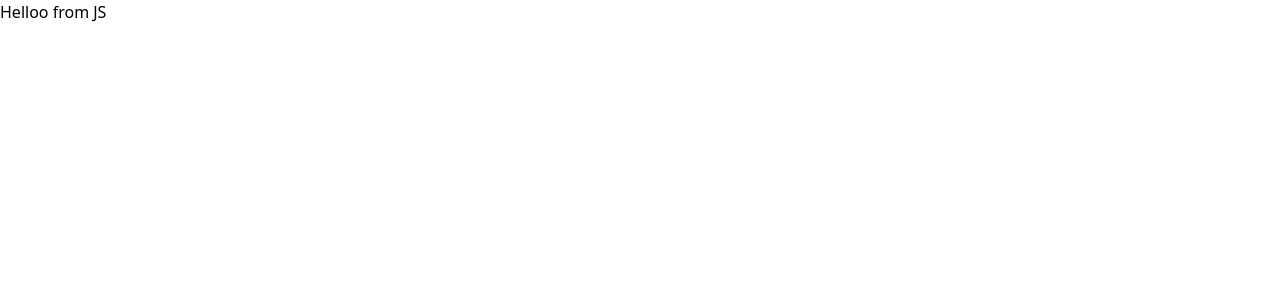
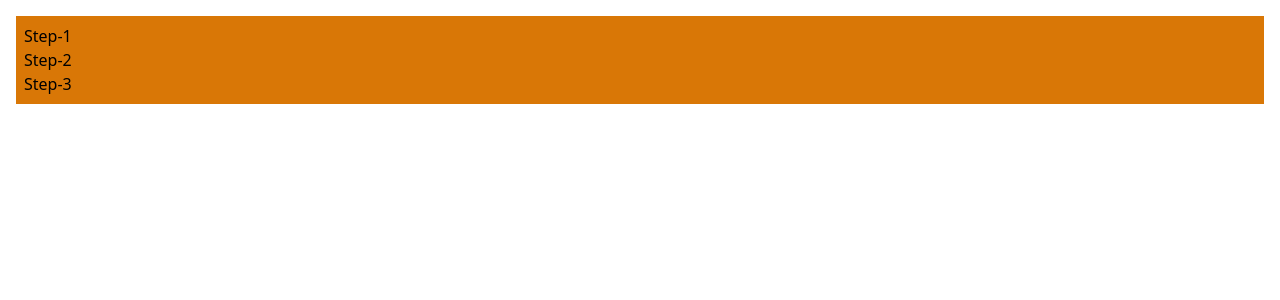
Before and after one commit to KeerthikaReddyP/multistep-form, a React (Create React App) app: page / in a window 1280 px wide. Shown: the top 300 px of the page. Built offline with nearby package versions, Linux system fonts and the light colour scheme.

Commit message:
Defined structure

```diff
--- a/src/App.js
+++ b/src/App.js
@@ -1,8 +1,13 @@
+import Step1 from "./components/Step1";
+import Step2 from "./components/Step2";
+import Step3 from "./components/Step3";
 
 function App() {
   return (
-    <div className="App">
-      Helloo from JS
+    <div className="m-4 p-2 bg-amber-600">
+      <Step1 />
+      <Step2 />
+      <Step3 />
     </div>
   );
 }
--- /dev/null
+++ b/src/components/Step1.js
@@ -0,0 +1,5 @@
+const Step1=()=>{
+    return <div>Step-1</div>
+}
+
+export default Step1;
--- /dev/null
+++ b/src/components/Step2.js
@@ -0,0 +1,5 @@
+const Step2=()=>{
+    return <div>Step-2</div>
+}
+
+export default Step2;
--- /dev/null
+++ b/src/components/Step3.js
@@ -0,0 +1,5 @@
+const Step3=()=>{
+    return <div>Step-3</div>
+}
+
+export default Step3;
```
Also changed, not shown: 1 other file (tests, documents, lock files or other folders).
